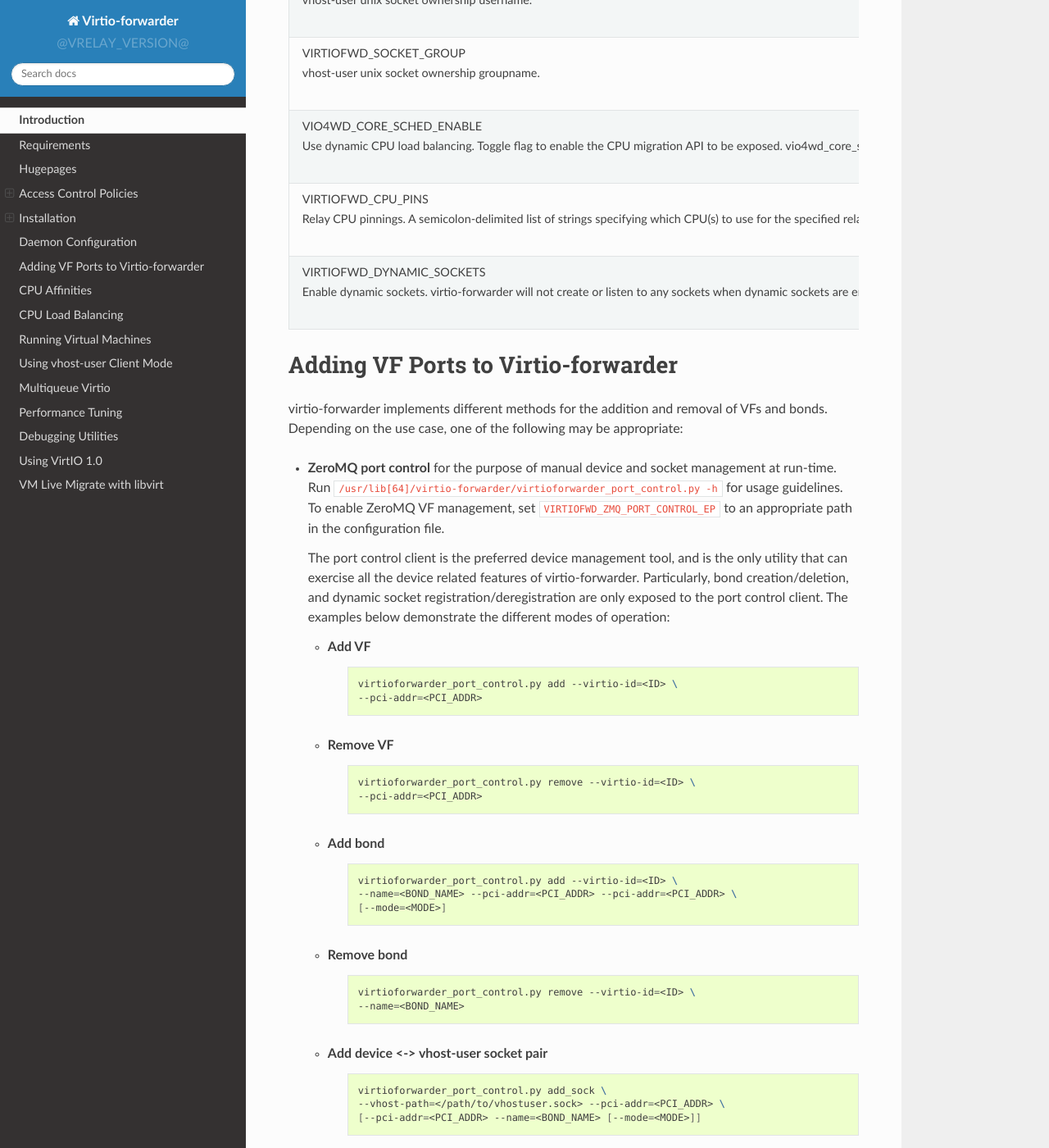
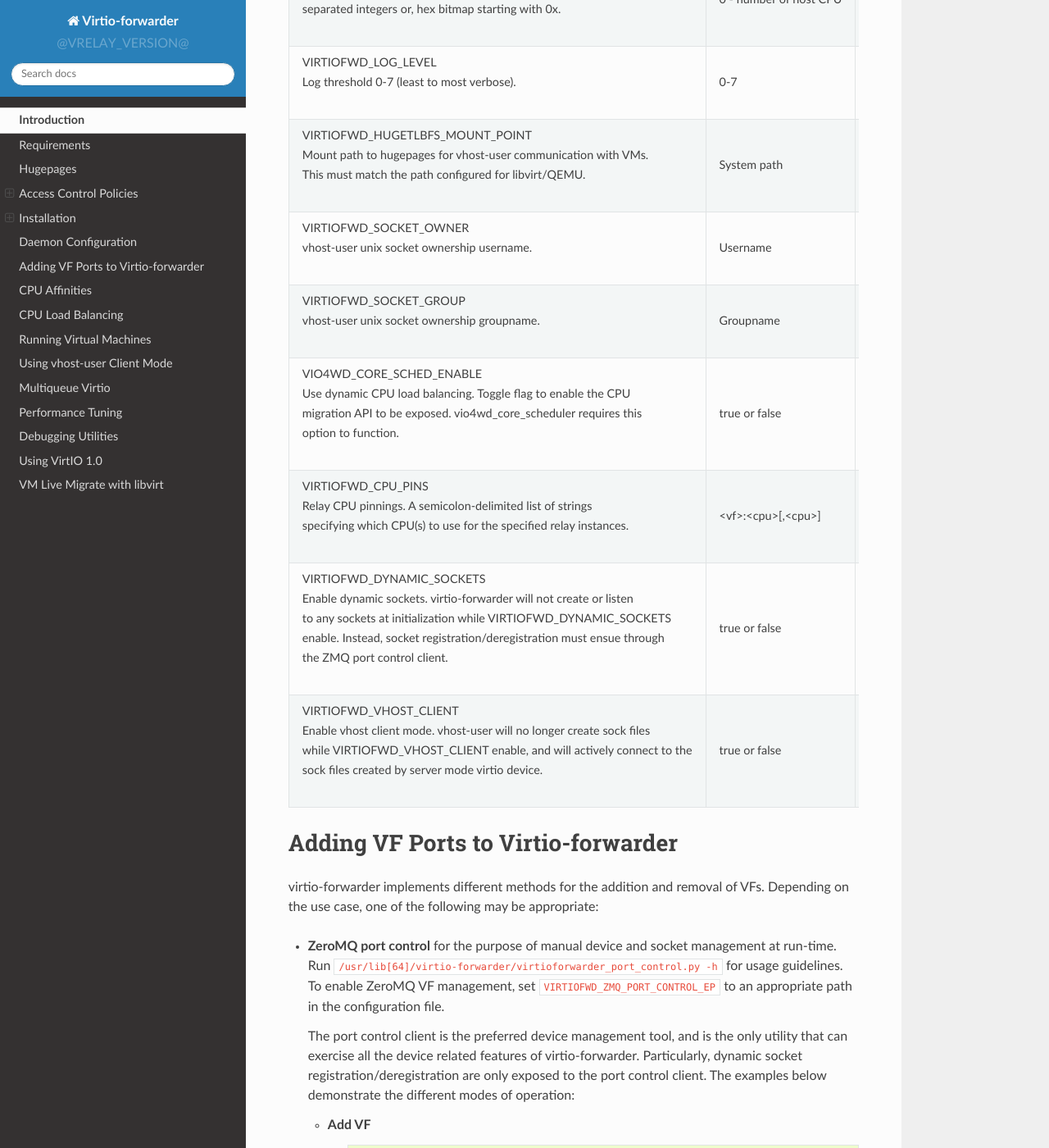
Before and after one commit to Netronome/virtio-forwarder, a Sphinx documentation site: the page built from doc/README.rst, in a window 1280 px wide and 1400 px high, scrolled down 4595 px. Shown: the whole window at 82% size. Built offline with Sphinx 7.4.7 and the Read the Docs theme 2.0.0, drawn with Linux system fonts in a browser that asks for light colours; some of the changed text lies outside the part shown.

Commit message:
Revise user guidelines
Revise virtio-forwarder user guidelines, so that customers can better
understand the installation, configuration and use process.

Signed-off-by: Jin Liu <jin.liu@corigine.com>
Signed-off-by: Heinrich Kuhn <heinrich.kuhn@corigine.com>

```diff
--- a/doc/README.rst
+++ b/doc/README.rst
@@ -22,8 +22,17 @@
   QEMU command line VMs don't require libvirt)
 - 2M hugepages must be configured in Linux, a corresponding hugetlbfs mountpoint
   must exist, and at least 1375 hugepages must be free for use by virtio-forwarder.
-- The SR-IOV VFs added to the relay must be bound to the igb_uio driver on the
+- The SR-IOV VFs added to the relay must be bound to the vfio-pci driver on the
   host.
+
+.. note::
+
+	the vfio driver has been integrated into linux kernel since kernel version 3.6.
+	The module can be inserted as follows:
+
+.. code:: bash
+
+	modprobe vfio-pci
 
 Hugepages
 =========
@@ -72,8 +82,8 @@
 
 	mkdir /dev/hugepages-1G/libvirt
 	mkdir /dev/hugepages/libvirt
-	chown [libvirt-]qemu:kvm -R /dev/hugepages-1G/libvirt
-	chown [libvirt-]qemu:kvm -R /dev/hugepages/libvirt
+	chown libvirt-qemu:kvm -R /dev/hugepages-1G/libvirt
+	chown libvirt-qemu:kvm -R /dev/hugepages/libvirt
 
 .. note::
 
@@ -85,6 +95,10 @@
 
 	After these mounts have been prepared, the libvirt daemon will probably
 	need to be restarted.
+
+.. code:: bash
+
+	systemctl restart libvirtd
 
 Access Control Policies
 =======================
@@ -117,7 +131,8 @@
 
 .. code:: bash
 
-	yum install policycoreutils-python
+	yum install policycoreutils-python          # Centos 7
+	yum install policycoreutils-python-utils    # Centos 8
 	semanage permissive -a svirt_t
 
 Installation
@@ -128,16 +143,20 @@
 RHEL/CentOS
 -----------
 
+.. note::
+
+	For RHEL/CentOS, the epel repo must be enabled to satisfy the required
+	dependencies.
+
+.. code:: bash
+
+	yum install epel-release
+
 .. code:: bash
 
 	yum install yum-plugin-copr
 	yum copr enable netronome/virtio-forwarder
 	yum install virtio-forwarder
-
-.. note::
-
-	For RHEL/CentOS, the epel repo must be enabled to satisfy the required
-	dependencies.
 
 Debian/Ubuntu
 -------------
@@ -206,22 +225,17 @@
 	  - Valid values
 	  - Default
 	* - | VIRTIOFWD_CPU_MASK
-	    | CPUs to use for worker threads: either comma separated integers or,
-	      hex bitmap starting with 0x.
+	    | CPUs to use for worker threads: either comma
+	    | separated integers or, hex bitmap starting with 0x.
 	  - 0 - number of host CPU
 	  - 1,2
 	* - | VIRTIOFWD_LOG_LEVEL
 	    | Log threshold 0-7 (least to most verbose).
 	  - 0-7
 	  - 6
-	* - | VIRTIOFWD_OVSDB_SOCK_PATH
-	    | Path to the ovsdb socket file used for port control.
-	  - System path
-	  - /usr/local/var/run/
-	    openvswitch/db.sock
 	* - | VIRTIOFWD_HUGETLBFS_MOUNT_POINT
 	    | Mount path to hugepages for vhost-user communication with VMs.
-	      This must match the path configured for libvirt/QEMU.
+	    | This must match the path configured for libvirt/QEMU.
 	  - System path
 	  - /mnt/huge
 	* - | VIRTIOFWD_SOCKET_OWNER
@@ -234,28 +248,33 @@
 	  - kvm
 	* - | VIO4WD_CORE_SCHED_ENABLE
 	    | Use dynamic CPU load balancing. Toggle flag to enable the CPU
-	      migration API to be exposed. vio4wd_core_scheduler requires this
-	      option to function.
+	    | migration API to be exposed. vio4wd_core_scheduler requires this
+	    | option to function.
 	  - true or false
 	  - false
 	* - | VIRTIOFWD_CPU_PINS
 	    | Relay CPU pinnings. A semicolon-delimited list of strings
-	      specifying which CPU(s) to use for the specified relay instances.
+	    | specifying which CPU(s) to use for the specified relay instances.
 	  - <vf>:<cpu>[,<cpu>]
 	  - None
 	* - | VIRTIOFWD_DYNAMIC_SOCKETS
 	    | Enable dynamic sockets. virtio-forwarder will not create or listen
-	      to any sockets when dynamic sockets are enabled. Instead, socket
-	      registration/deregistration must ensue through the ZMQ port control
-	      client.
+	    | to any sockets at initialization while VIRTIOFWD_DYNAMIC_SOCKETS
+	    | enable. Instead, socket registration/deregistration must ensue through
+	    | the ZMQ port control client.
 	  - true or false
 	  - false
+	* - | VIRTIOFWD_VHOST_CLIENT
+	    | Enable vhost client mode. vhost-user will no longer create sock files
+	    | while VIRTIOFWD_VHOST_CLIENT enable, and will actively connect to the
+	    | sock files created by server mode virtio device.
+	  - true or false
+	  - true
 
 Adding VF Ports to Virtio-forwarder
 ===================================
 virtio-forwarder implements different methods for the addition and removal of
-VFs and bonds. Depending on the use case, one of the following may be
-appropriate:
+VFs. Depending on the use case, one of the following may be appropriate:
 
 * **ZeroMQ port control** for the purpose of manual device and socket management
   at run-time. Run ``/usr/lib[64]/virtio-forwarder/virtioforwarder_port_control.py -h``
@@ -265,9 +284,9 @@
 
   The port control client is the preferred device management tool, and is the
   only utility that can exercise all the device related features of
-  virtio-forwarder. Particularly, bond creation/deletion, and dynamic socket
-  registration/deregistration are only exposed to the port control client.
-  The examples below demonstrate the different modes of operation:
+  virtio-forwarder. Particularly, dynamic socket registration/deregistration
+  are only exposed to the port control client. The examples below demonstrate
+  the different modes of operation:
 
   - Add VF
   	.. code:: bash
@@ -281,37 +300,20 @@
   	  virtioforwarder_port_control.py remove --virtio-id=<ID> \
   	  --pci-addr=<PCI_ADDR>
 
-  - Add bond
-  	.. code:: bash
-
-  	  virtioforwarder_port_control.py add --virtio-id=<ID> \
-  	  --name=<BOND_NAME> --pci-addr=<PCI_ADDR> --pci-addr=<PCI_ADDR> \
-  	  [--mode=<MODE>]
-
-  - Remove bond
-  	.. code:: bash
-
-  	  virtioforwarder_port_control.py remove --virtio-id=<ID> \
-	  --name=<BOND_NAME>
-
   - Add device <-> vhost-user socket pair
   	.. code:: bash
 
   	  virtioforwarder_port_control.py add_sock \
-  	  --vhost-path=</path/to/vhostuser.sock> --pci-addr=<PCI_ADDR> \
-  	  [--pci-addr=<PCI_ADDR> --name=<BOND_NAME> [--mode=<MODE>]]
+  	  --vhost-path=</path/to/vhostuser.sock> --pci-addr=<PCI_ADDR>
 
   - Remove device <-> vhost-user socket pair
   	.. code:: bash
 
   	  virtioforwarder_port_control.py remove_sock \
-  	  --vhost-path=</path/to/vhostuser.sock> \
-  	  (--pci-addr=<PCI_ADDR>|--name=<BOND_NAME>)
+  	  --vhost-path=</path/to/vhostuser.sock> --pci-addr=<PCI_ADDR>
 
-  .. note::
+.. note::
 
-  	* A bond operation is assumed when multiple PCI addresses are provided.
-  	* Bond names are required to start with `net_bonding`.
   	* Socket operations only apply if virtio-forwarder was started with the
 	  ``VIRTIOFWD_DYNAMIC_SOCKETS`` option enabled.
 
@@ -325,56 +327,12 @@
   	- VIRTIOFWD_STATIC_VFS=(0000:05:08.1=1)
   	- VIRTIOFWD_STATIC_VFS=(0000:05:08.1=1 0000:05:08.2=2 0000:05:08.3=3)
 
-* **OVSDB monitor:** The ovs-vsctl command manipulates the OVSDB, which is monitored
-  for changes by virtio-forwarder.  To add a VF to the virtio-forwarder, the ovs-vsctl
-  command can be used with a special external_ids value containing an indication
-  to use the relay. The bridge name br-virtio in this example is arbitrary, any
-  bridge name may be used:
-
-  	.. code:: bash
-
-  		ovs-vsctl add-port br-virtio eth100 -- set interface \
-  		eth100 external_ids:virtio_forwarder=1
-
-  Note that the ports in the OVSDB remain configured across OvS restarts, and
-  when virtio-forwarder starts it will find the initial list of ports with
-  associated virtio-forwarder indications and recreate the necessary associations.
-
-  Changing an interface with no virtio-forwarder indication to one with a virtio-
-  forwarder indication, or changing one with a virtio-forwarder indication to one
-  without a virtio-forwarder indication also works. e.g.
-
-  	.. code:: bash
-
-  		# add to OvS bridge without virtio-forwarder (ignored by virtio-forwarder)
-  		ovs-vsctl add-port br-virtio eth100
-  		# add virtio-forwarder (detected by virtio-forwarder)
-  		ovs-vsctl set interface eth100 external_ids:virtio_forwarder=1
-  		# remove virtio-forwarder (detected by virtio-forwarder and removed from
-  		# relay, but remains on OvS bridge)
-  		ovs-vsctl remove interface eth100 external_ids virtio_forwarder
-
-  The externals_ids of a particular interface can be viewed with ovs-vsctl as
-  follows:
-
-  	.. code:: bash
-
-  		ovs-vsctl list interface eth100 | grep external_ids
-
-  A list of all the interfaces with external_ids can be queried from OVSDB:
-
-  	.. code:: bash
-
-  		ovsdb-client --pretty -f list dump Interface name external_ids | \
-  		grep -A2 -E "external_ids.*: {.+}"
-
-* **Inter-process communication (IPC)** which implements a file monitor for VF
-  management. Set ``VIRTIOFWD_IPC_PORT_CONTROL`` in the configuration file to
-  non-null to enable.
-
 .. note::
 
-	ZMQ, OVSDB and IPC port control are mutually exclusive.
+	usually, the static VF method is used to reduce the cumbersome add and delete
+	pci operations when VIRTIOFWD_DYNAMIC_SOCKETS is not enabled; Instead, the
+	ZeroMQ port control method is used to increase flexibility while the program
+	is running.
 
 .. warning::
 
```
Also changed, not shown: other parts of doc/README.rst (+3 -2 lines).
